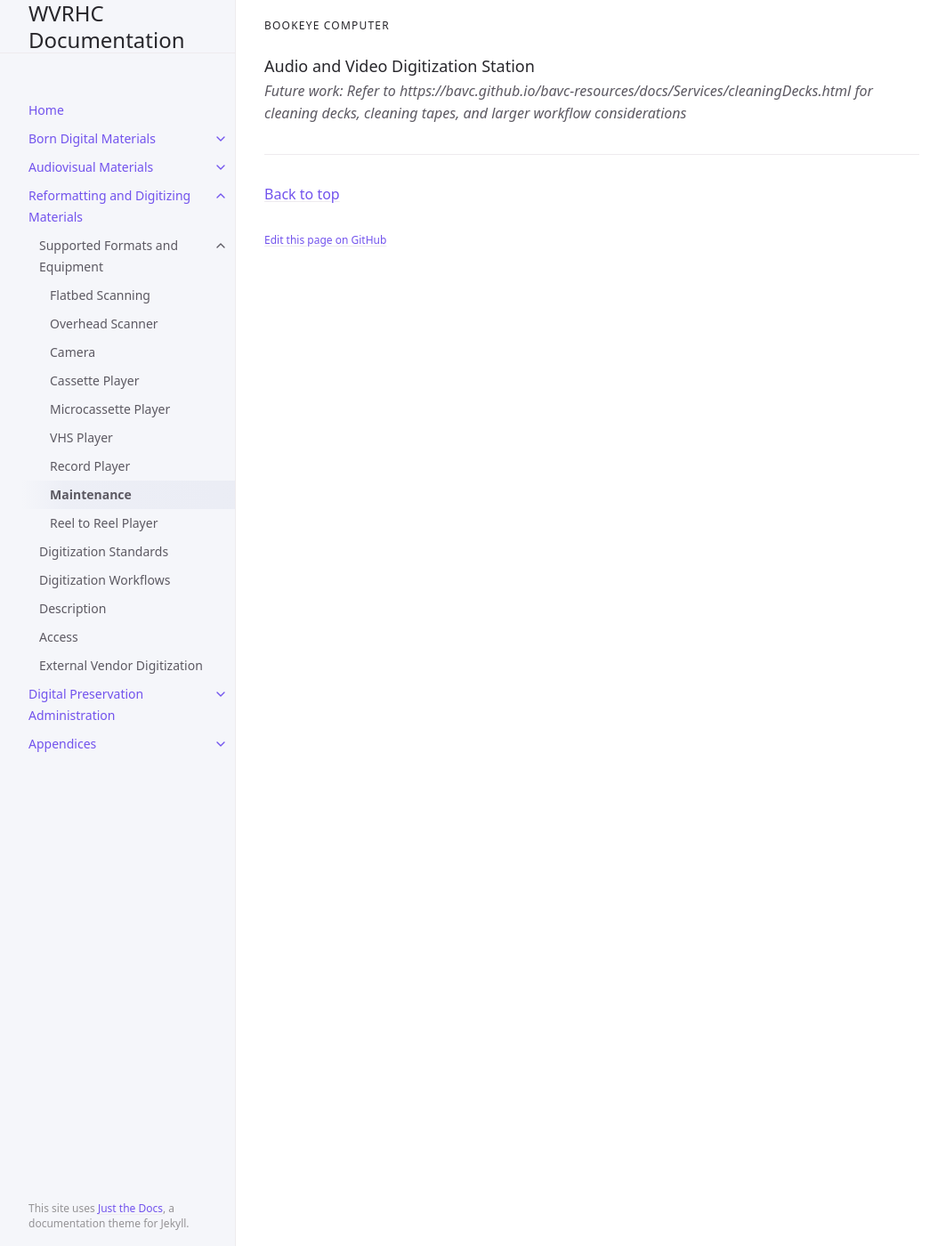
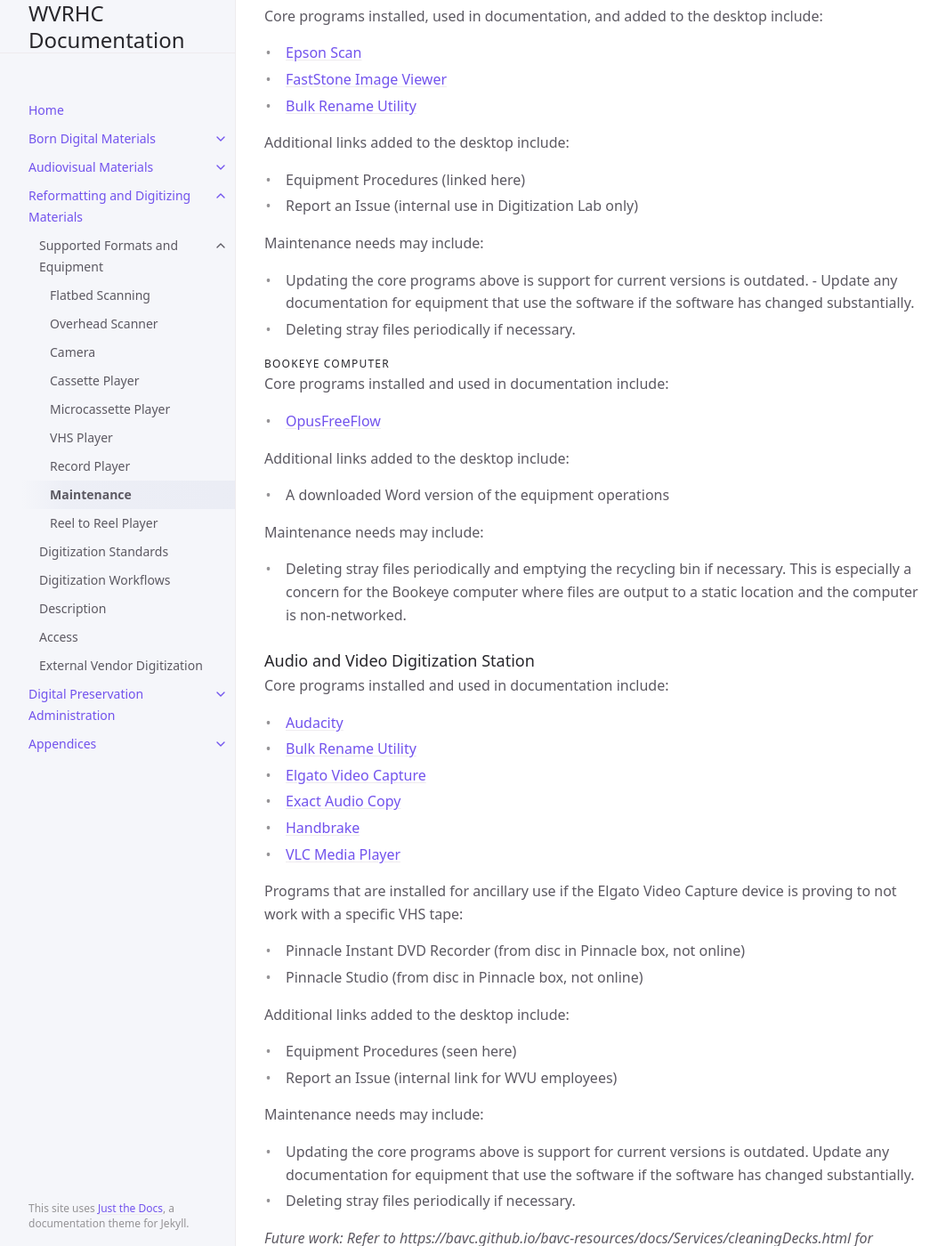
Before and after one commit to elizajames/digital-preservation-documentation, a Jekyll site: the page built from docs/Reformatting-And-Digitizing-Materials/Digitization-Procedures/maintenance.md, in a window 1280 px wide and 1400 px high, scrolled down 1854 px. Shown: the whole window at 89% size, without its empty margins (107-1170 px from the left). Built offline with Jekyll 4.4.1, drawn with Linux system fonts in a browser that asks for light colours; some of the changed text lies outside the part shown.

Commit message:
more digitization workflows

```diff
--- a/docs/Reformatting-And-Digitizing-Materials/Digitization-Procedures/maintenance.md
+++ b/docs/Reformatting-And-Digitizing-Materials/Digitization-Procedures/maintenance.md
@@ -40,7 +40,7 @@ VHS tapes may need to be rehoused due to preservation concerns identified in the
 
 ## Turntable
 
-Follow the instructions in the turntable operating manual for information regarding stylus/needle replacement and calibrating the tone arm.
+Follow the instructions in the [turntable operating manual](https://elizajames.github.io/digital-preservation-documentation/assets/files/technic.pdf) for information regarding stylus/needle replacement and calibrating the tone arm.
 
 ## Computers
 
@@ -48,8 +48,60 @@ Follow the instructions in the turntable operating manual for information regard
 
 #### Main Computer
 
+Core programs installed, used in documentation, and added to the desktop include:
+
+- [Epson Scan](https://epson.com/Support/Scanners/Expression-Series/Epson-Expression-10000XL---Photo/s/SPT_E10000XL-PH)
+- [FastStone Image Viewer](https://www.faststone.org/FSViewerDetail.htm)
+- [Bulk Rename Utility](https://www.bulkrenameutility.co.uk/)
+
+Additional links added to the desktop include:
+
+- Equipment Procedures (linked here)
+- Report an Issue (internal use in Digitization Lab only)
+
+Maintenance needs may include:
+
+- Updating the core programs above is support for current versions is outdated. - Update any documentation for equipment that use the software if the software has changed substantially.
+- Deleting stray files periodically if necessary.
+
 #### Bookeye Computer
+
+Core programs installed and used in documentation include:
+
+- [OpusFreeFlow](https://www.dlsg.com/opus-freeflow)
+
+Additional links added to the desktop include:
+
+- A downloaded Word version of the equipment operations
+
+Maintenance needs may include:
+
+- Deleting stray files periodically and emptying the recycling bin if necessary. This is especially a concern for the Bookeye computer where files are output to a static location and the computer is non-networked.
 
 ### Audio and Video Digitization Station
 
+Core programs installed and used in documentation include:
+
+- [Audacity](https://www.audacityteam.org/)
+- [Bulk Rename Utility](https://www.bulkrenameutility.co.uk/)
+- [Elgato Video Capture](https://www.elgato.com/en/video-capture/support)
+- [Exact Audio Copy](https://www.exactaudiocopy.de/)
+- [Handbrake](https://handbrake.fr/)
+- [VLC Media Player](https://www.videolan.org/)
+
+Programs that are installed for ancillary use if the Elgato Video Capture device is proving to not work with a specific VHS tape:
+
+- Pinnacle Instant DVD Recorder (from disc in Pinnacle box, not online)
+- Pinnacle Studio (from disc in Pinnacle box, not online)
+
+Additional links added to the desktop include:
+
+- Equipment Procedures (seen here)
+- Report an Issue (internal link for WVU employees)
+
+Maintenance needs may include:
+
+- Updating the core programs above is support for current versions is outdated. Update any documentation for equipment that use the software if the software has changed substantially.
+- Deleting stray files periodically if necessary.
+
 *Future work: Refer to https://bavc.github.io/bavc-resources/docs/Services/cleaningDecks.html for cleaning decks, cleaning tapes, and larger workflow considerations*
```
Also changed, not shown: docs/Reformatting-And-Digitizing-Materials/Digitization-Procedures/overhead-scanner.md (+2 -2 lines), docs/Reformatting-And-Digitizing-Materials/supported-formats-and-equipment.md (+0 -3 lines).
